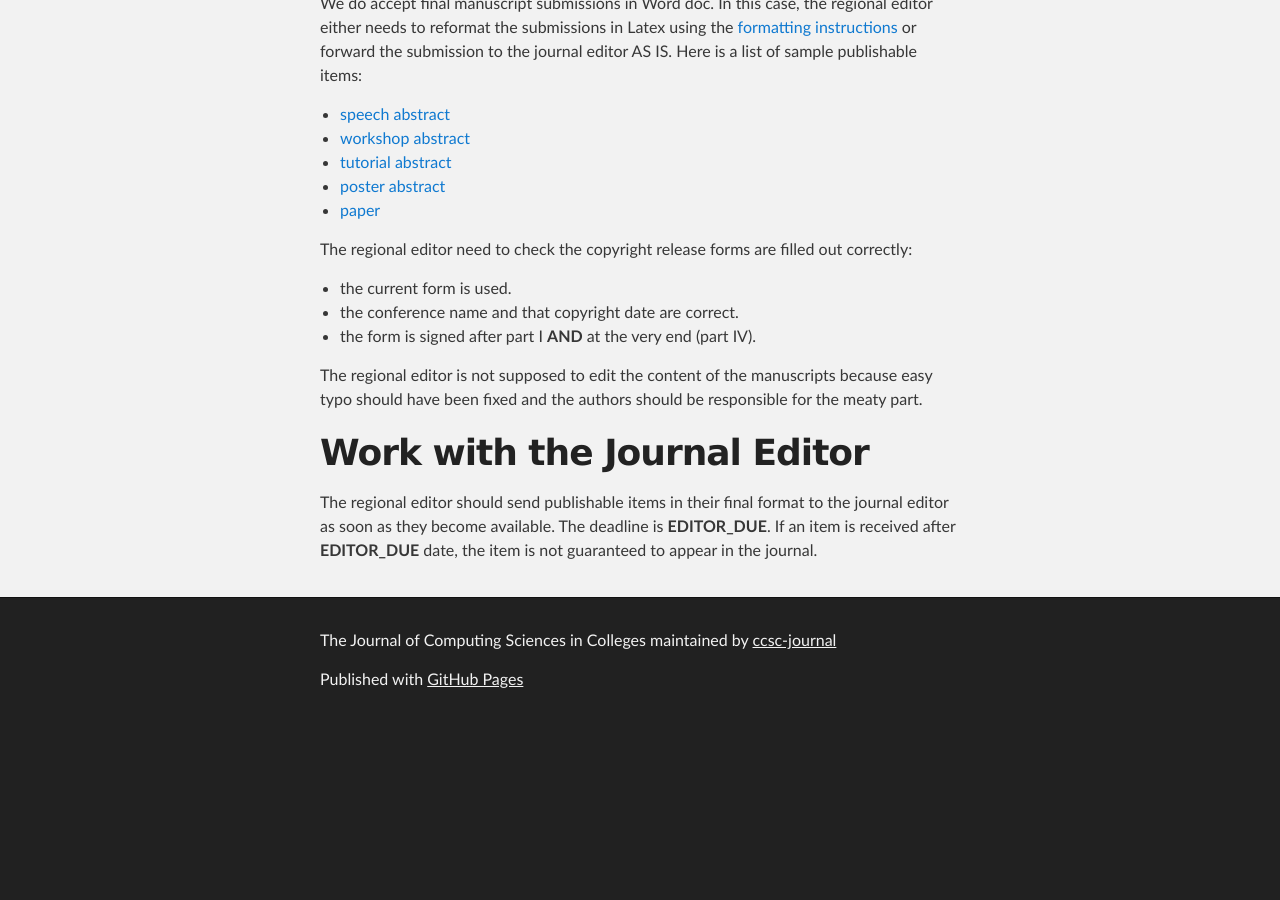
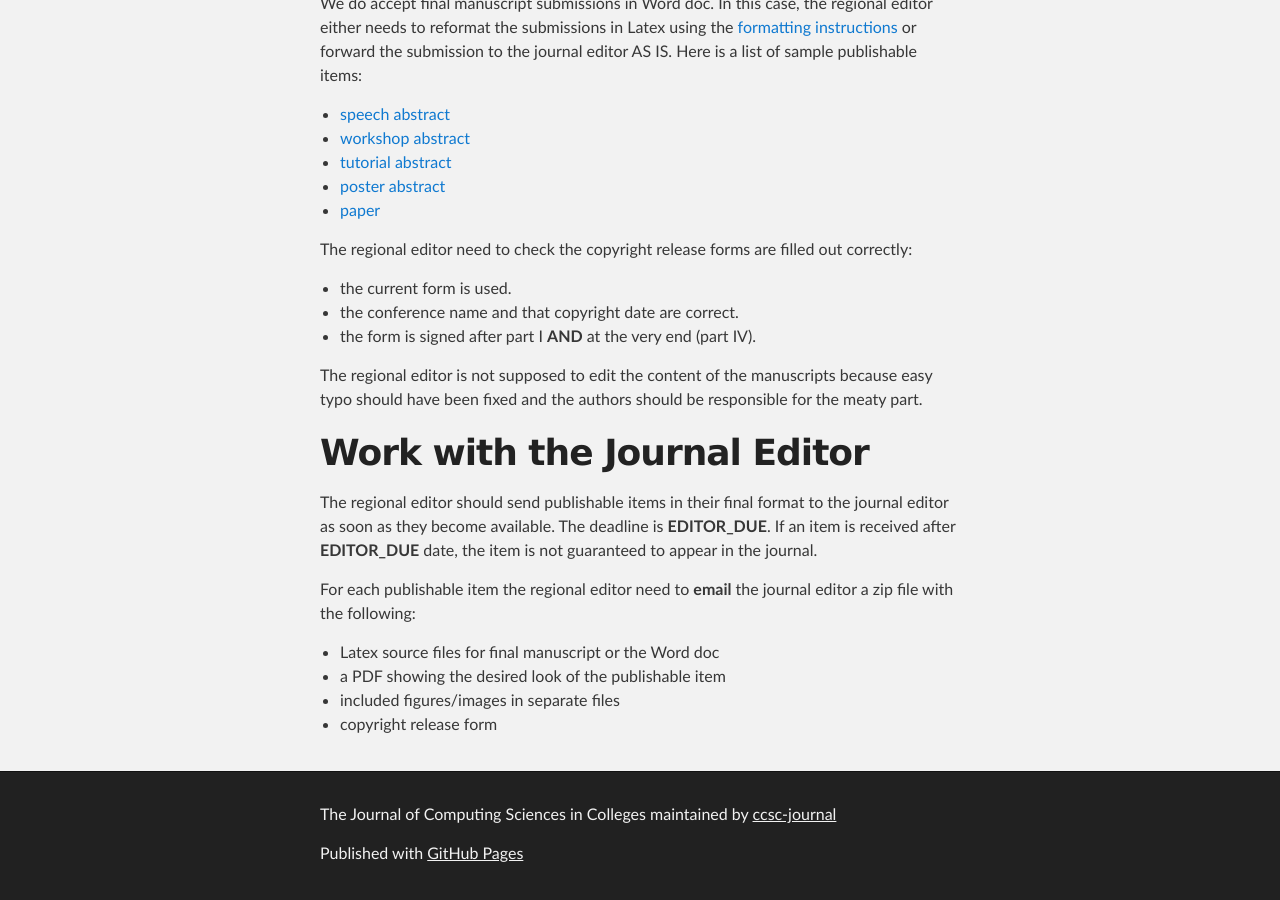
Before and after one commit to ccsc-journal/ccsc-editor, a Jekyll site: the page built from docs/editors.md, in a window 1280 px wide and 900 px high, scrolled down 2522 px. Built offline with Jekyll 4.4.1, drawn with Linux system fonts in a browser that asks for light colours; before the commit the page ends 3248 px from its top, so only the background shows below that.

Commit message:
email manuscripts to editor

```diff
--- a/docs/editors.md
+++ b/docs/editors.md
@@ -103,3 +103,10 @@ The regional editor should send publishable items in their final
 format to the journal editor as soon as they become available. The deadline
 is __EDITOR_DUE__. If an item is received after __EDITOR_DUE__ date, the item
 is not guaranteed to appear in the journal.
+
+For each publishable item the regional editor need to __email__ the journal editor
+a zip file with the following:
+- Latex source files for final manuscript or the Word doc
+- a PDF showing the desired look of the publishable item
+- included figures/images in separate files
+- copyright release form
```
